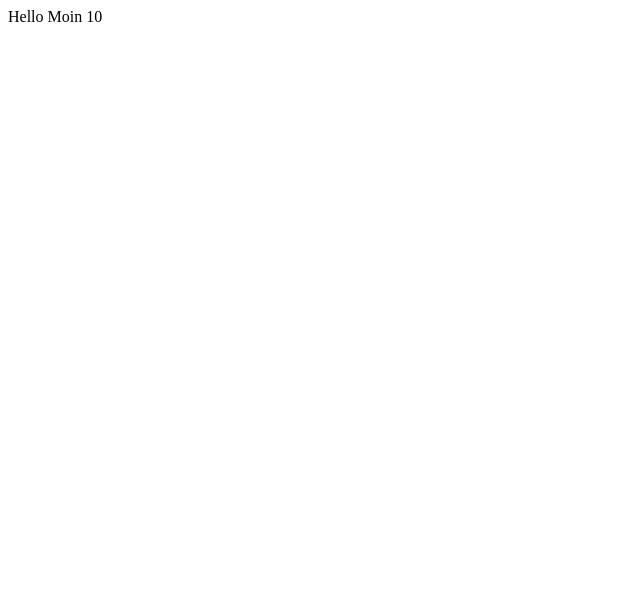
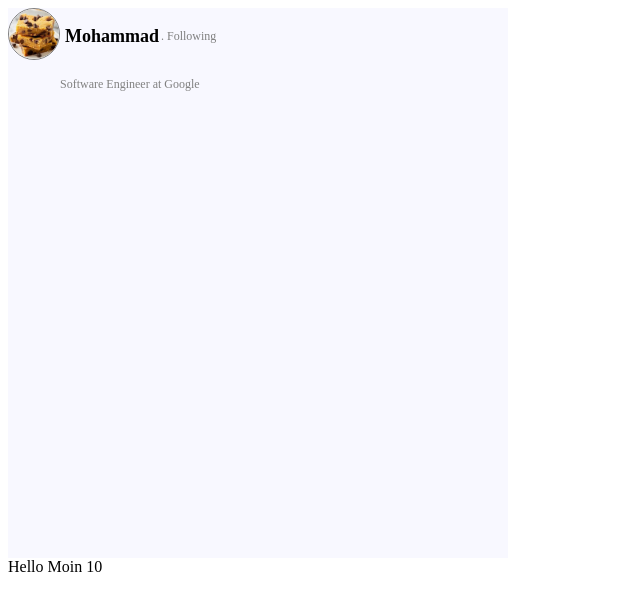
Before and after one commit to Mohammad-10moin/web-mern, a React (Vite) app in the folder 14.React-part1/part1/: page / in a window 1280 px wide. Shown: the top 610 px of the page, without its empty margins (0-640 px from the left). Built offline with nearby package versions, Linux system fonts and the light colour scheme.

Commit message:
initial react commit

```diff
--- a/14.React-part1/part1/src/App.jsx
+++ b/14.React-part1/part1/src/App.jsx
@@ -2,6 +2,7 @@
 function App() {
   return (
     <>
+    <PostComponent/>
     {/* Hot Module Replacement : if we make any changes in our code then it automatically appears in frontend  */}
       <div>
         Hello Moin 10
@@ -11,4 +12,26 @@ function App() {
   )
 }
 
+
+function PostComponent(){
+  return(
+    <>
+      <div style={{ width:"500px",height:"550px" , backgroundColor:"ghostwhite", display:"flex" }}>
+          <img src="cake.jpg" alt="" style={{width:50,height:50,border:"1px solid grey",  borderRadius:50}}/>
+          <div>
+            <div style={{display:"flex"}}>
+              <p style={{fontSize:18,fontWeight:600, marginLeft:5}}>Mohammad </p>
+              <p style={{fontSize:12, color:"grey", alignContent:"center",marginLeft:2}}> . Following</p>
+            </div>
+              <p style={{fontSize:12, color:"grey"}}>Software Engineer at Google</p>
+          </div>
+      </div>
+    </>
+  )
+}
+
+
+
+
+
 export default App
```
Also changed, not shown: 14.React-part1/part1/cake.jpg (added).
